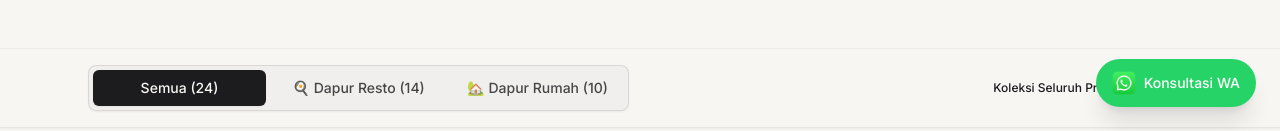
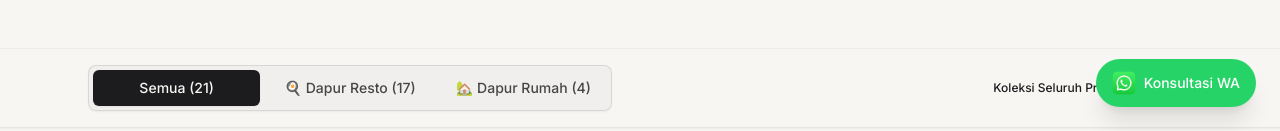
Before and after one commit to ahmadrizal85814-oss/portofolio, a React (Vite) app: page /products in a window 1280 px wide. Shown: the part 669-800 px from the top of the page. Built offline with nearby package versions, Linux system fonts and the light colour scheme.

Commit message:
fix: move commercial sinks and restaurant line photos to Dapur Resto, keep Dapur Rumah strictly to authentic residential kitchen set

```diff
--- a/src/pages/Products.tsx
+++ b/src/pages/Products.tsx
@@ -145,6 +145,34 @@ const products: ProductItem[] = [
     image: getAssetUrl('/katalog-produk-kitchenset/Gasstronom.png'),
   },
 
+  {
+    title: 'Single Sink Big Bowl Commercial Restoran',
+    kitchenType: 'resto',
+    category: 'Sink & Washing',
+    desc: 'Bak cuci piring stainless steel satu mangkuk ekstra besar dan dalam dengan kaki pipa kokoh, dirancang untuk mencuci peralatan masak restoran komersial.',
+    specs: ['SUS 304 Food Grade 1.2mm', 'Mangkuk Dalam 35cm Jumbo', 'Kaki Pipa Stainless Adjustable Feet', 'Kapasitas Cuci Komersial'],
+    suitableFor: 'Restoran, Cafe, Katering, Hotel Dishwashing',
+    image: getAssetUrl('/katalog-produk-kitchenset/Single.sink.bigbowl.png'),
+  },
+  {
+    title: 'Instalasi Full Line Kitchen Restoran Custom',
+    kitchenType: 'resto',
+    category: 'Kompor & Kwali Range',
+    desc: 'Instalasi lengkap lini dapur komersial terpadu mengikuti ukuran ruangan: kwali range, meja kerja prep, canopy exhaust hood, serta sistem ducting pembuangan asap.',
+    specs: ['SUS 304 Heavy Duty Full Line', 'Terintegrasi Exhaust & Blower', 'Desain Sesuai Luas Dapur Resto', 'Standar Food Safety HACCP'],
+    suitableFor: 'Restoran Komersial, Dapur Hotel, Cloud Kitchen, Food Court',
+    image: getAssetUrl('/Display/pemasangan-kitchen-sesuai-ruangan.png'),
+  },
+  {
+    title: 'Central Island Work Table & Prep Restoran',
+    kitchenType: 'resto',
+    category: 'Meja Kerja & Prep',
+    desc: 'Meja persiapan stainless steel tipe island tengah untuk jalur persiapan dan plating hidangan di dapur restoran berskala besar.',
+    specs: ['SUS 304 Hairline Satin Tebal', 'Under-shelf & Rak Bawah Luas', 'Sudut Meja Presisi & Rapi', 'Tahan Beban Kerja Resto Nonstop'],
+    suitableFor: 'Dapur Tengah Restoran, Hotel Kitchen, Catering Besar',
+    image: getAssetUrl('/Display/pemasangan-kitchen-custom.png'),
+  },
+
   // =========================================================================
   // 2. DAPUR KONVENSIONAL / RUMAH (RUMAH & HUNIAN ONLY - TIDAK TERCAMPUR RESTO)
   // =========================================================================
@@ -183,60 +211,6 @@ const products: ProductItem[] = [
     specs: ['SUS 304 Tebal 1.2mm Food Grade', 'Ambalan Rak 2 Tingkat Kokoh', 'Pintu Sudut Bukaan Lebar Ergonomis', 'Anti Tikus, Rayap, & Bebas Bau Apek'],
     suitableFor: 'Dapur L-Shape Hunian, Dapur Rumah Tinggal & Villa',
     image: getAssetUrl('/katalog-produk-kitchenset/kabinet-sudut-stainless-storage.jpg'),
-  },
-  {
-    title: 'Custom Kitchen Set Stainless Residensial',
-    kitchenType: 'konvensional',
-    category: 'Kitchen Set & Kabinet',
-    desc: 'Kabinet kitchen set atas dan bawah full stainless steel untuk dapur hunian. Solusi permanen pengganti multiplek/MDF yang sering rusak terkena air cucian piring dan serangan rayap.',
-    specs: ['Full SUS 304 Body, Rangka & Pintu', 'Engsel Hidrolik Soft-Close', 'Top Table Seamless Anti Sambungan Kotor', 'Aksen Finishing Modern & Elegan'],
-    suitableFor: 'Rumah Tinggal, Villa, Dapur Residensial Bebas Rayap',
-    image: getAssetUrl('/Display/pemasangan-kitchen-sesuai-ruangan.png'),
-  },
-  {
-    title: 'Single Sink Big Bowl Minimalist Residensial',
-    kitchenType: 'konvensional',
-    category: 'Sink & Cuci Piring',
-    desc: 'Sink cuci piring stainless steel satu mangkuk ekstra besar dan dalam untuk dapur rumah modern. Mampu mencuci wajan besar tanpa cipratan air ke mana-mana, dilengkapi bantalan peredam suara di bawahnya.',
-    specs: ['SUS 304 Food Grade Tebal 1.2mm', 'Mangkuk Dalam 25cm (Jumbo Bowl)', 'Lapisan Sound Absorption Anti Bising', 'Desain Minimalis Elegan Rumah Tinggal'],
-    suitableFor: 'Dapur Bersih Rumah Tinggal, Apartemen, Villa, Pantry Kantor',
-    image: getAssetUrl('/katalog-produk-kitchenset/Single.sink.bigbowl.png'),
-  },
-  {
-    title: 'Double Sink Residensial With Drainboard',
-    kitchenType: 'konvensional',
-    category: 'Sink & Cuci Piring',
-    desc: 'Bak cuci piring ganda untuk dapur rumah dengan area sayap penirisan (drainboard). Memisahkan pencucian piring sabun dan pembilasan secara higienis untuk keluarga.',
-    specs: ['SUS 304 Tebal 1.2mm Tahan Gores', 'Dua Mangkuk Proporsional Dapur Hunian', 'Sayap Peniris Air Berundak Rapi', 'Anti Karat & Mudah Dibersihkan'],
-    suitableFor: 'Dapur Rumah Tangga, Villa, Pantry Kantor',
-    image: getAssetUrl('/katalog-produk-kitchenset/double.sink.png'),
-  },
-  {
-    title: 'Kitchen Island Prep Table Stainless Hunian',
-    kitchenType: 'konvensional',
-    category: 'Kitchen Set & Kabinet',
-    desc: 'Meja tengah (kitchen island) stainless steel custom dengan laci penyimpanan, colokan listrik terintegrasi, dan top table higienis untuk area sarapan santai atau persiapan masakan keluarga.',
-    specs: ['SUS 304 Hairline Mewah', 'Custom Laci & Rak Bawah Tertutup', 'Desain Ergonomis Dapur Hunian', 'Tepi Meja Halus Beveled Anti Tajam'],
-    suitableFor: 'Dapur Rumah Konvensional, Studio Masak, Villa',
-    image: getAssetUrl('/Display/pemasangan-kitchen-custom.png'),
-  },
-  {
-    title: 'Slimline Cooker Hood Stainless Residensial',
-    kitchenType: 'konvensional',
-    category: 'Exhaust & Ventilasi',
-    desc: 'Penghisap asap dapur custom model canopy minimalis untuk dapur rumah tangga. Efektif menghisap asap dan bau masakan dengan tingkat kebisingan motor blower yang sangat rendah.',
-    specs: ['SUS 304 Hairline Estetik', 'Filter Alumunium/SS Washable Mudah Dicuci', 'Low Noise Inline Blower Ramah Keluarga', 'Desain Ramping Menyatu dengan Kabinet Atas'],
-    suitableFor: 'Dapur Rumah Tangga, Villa, Apartemen, Dapur Bersih',
-    image: getAssetUrl('/katalog-produk-kitchenset/Exhaust.wall.Hood.png'),
-  },
-  {
-    title: 'Rak Bumbu & Peralatan Dinding Stainless Residensial',
-    kitchenType: 'konvensional',
-    category: 'Rak & Storage',
-    desc: 'Rak dinding gantung stainless steel minimalis untuk menyimpan toples bumbu, cangkir, dan perlengkapan memasak sehari-hari agar dapur rumah tetap rapi dan terorganisir.',
-    specs: ['SUS 304 Anti Karat & Higienis', 'Ambalan Plat Rapi Bebas Debu', 'Gantungan Spatula & Lap Terpadu', 'Pemasangan Dinding Kokoh'],
-    suitableFor: 'Dapur Rumah Minimalis, Pantry Apartemen, Dapur Bersih',
-    image: getAssetUrl('/katalog-produk-kitchenset/Punched.rack.4tiers.png'),
   },
 ]
 
```
